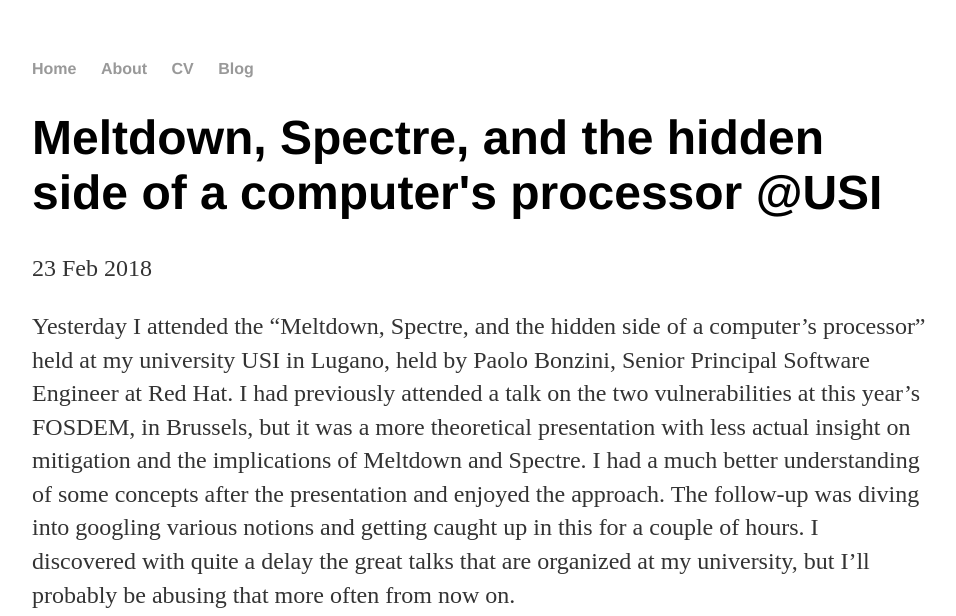
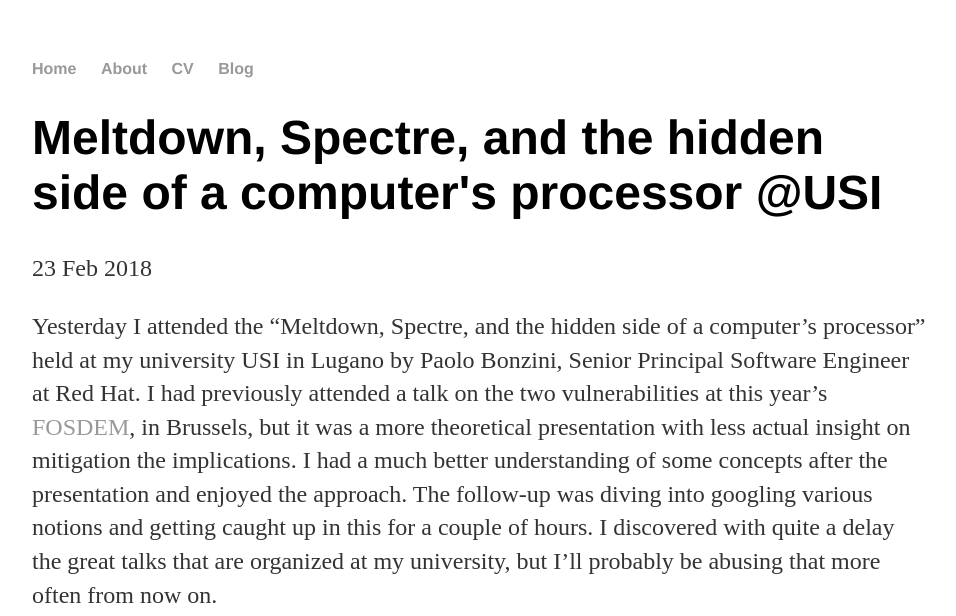
Before and after one commit to bianca-stancu/bianca-stancu.github.io, a Jekyll site: the page built from _posts/2018-02-23-spectre-meltdown-USI.md, in a window 1280 px wide, cut to the strip 0-616 px from the top of the page. Shown: the whole strip, without its empty margins (160-1116 px from the left). Built offline with Jekyll 4.4.1, drawn with Linux system fonts in a browser that asks for light colours.

Commit message:
Update 2018-02-23-spectre-meltdown-USI.md

```diff
--- a/_posts/2018-02-23-spectre-meltdown-USI.md
+++ b/_posts/2018-02-23-spectre-meltdown-USI.md
@@ -3,10 +3,8 @@
 title: "Meltdown, Spectre, and the hidden side of a computer's processor @USI"
 date: 2018-02-23
 ---
-Yesterday I attended the "Meltdown, Spectre, and the hidden side of a computer's processor" held at my university USI in Lugano,
-held by Paolo Bonzini, Senior Principal Software Engineer at Red Hat. I had previously attended a talk on the two vulnerabilities
-at this year's FOSDEM, in Brussels, but it was a more theoretical presentation with less actual insight on mitigation and the implications
-of Meltdown and Spectre. I had a much better understanding of some concepts after the presentation and enjoyed the approach.
+Yesterday I attended the "Meltdown, Spectre, and the hidden side of a computer's processor" held at my university USI in Lugano by Paolo Bonzini, Senior Principal Software Engineer at Red Hat. I had previously attended a talk on the two vulnerabilities
+at this year's [FOSDEM](https://fosdem.org/2018/), in Brussels, but it was a more theoretical presentation with less actual insight on mitigation the implications. I had a much better understanding of some concepts after the presentation and enjoyed the approach.
 The follow-up was diving into googling various notions and getting caught up in this for a couple of hours.
 I discovered with quite a delay the great talks that are organized at my university, but I'll probably be abusing that more often from now on.
 
```
